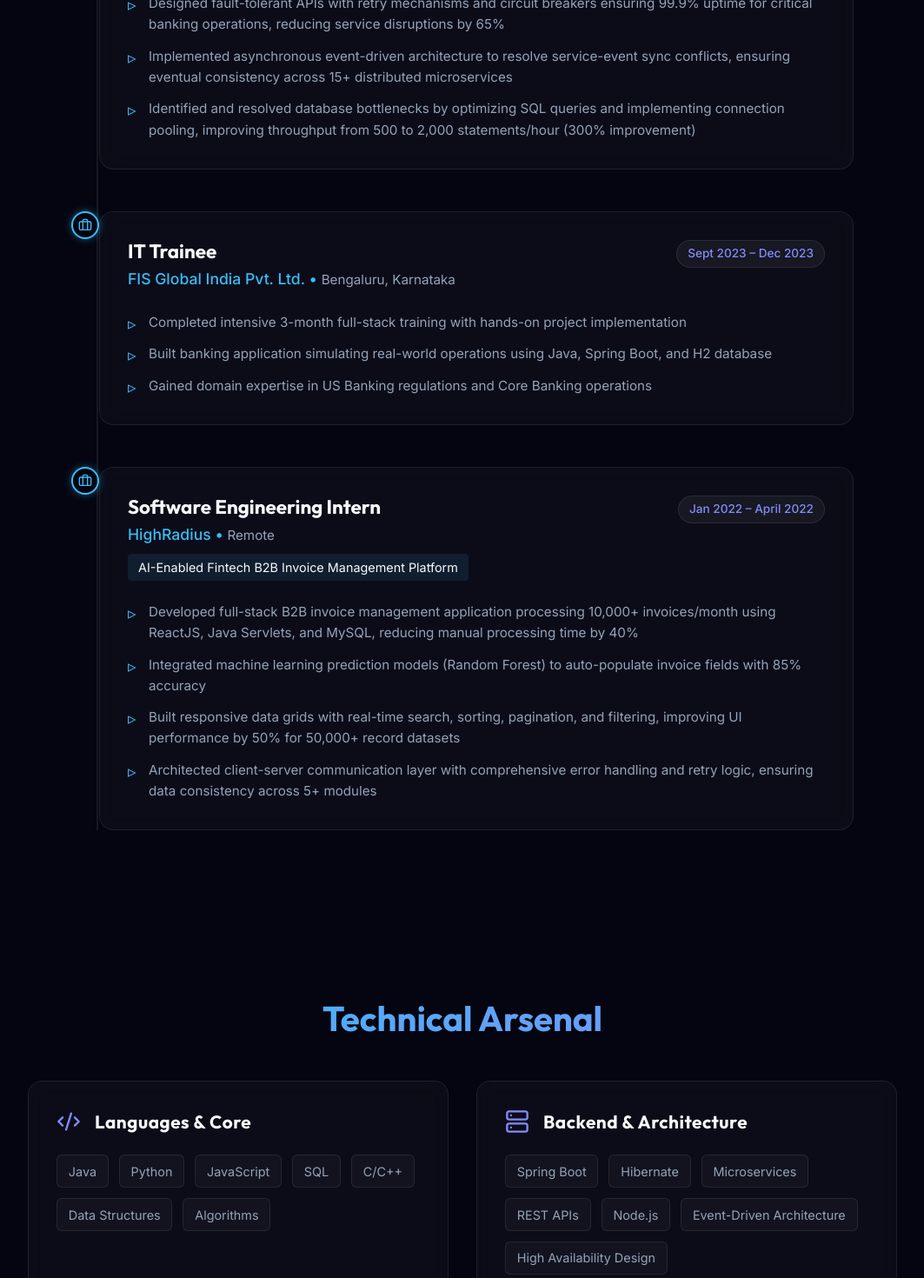
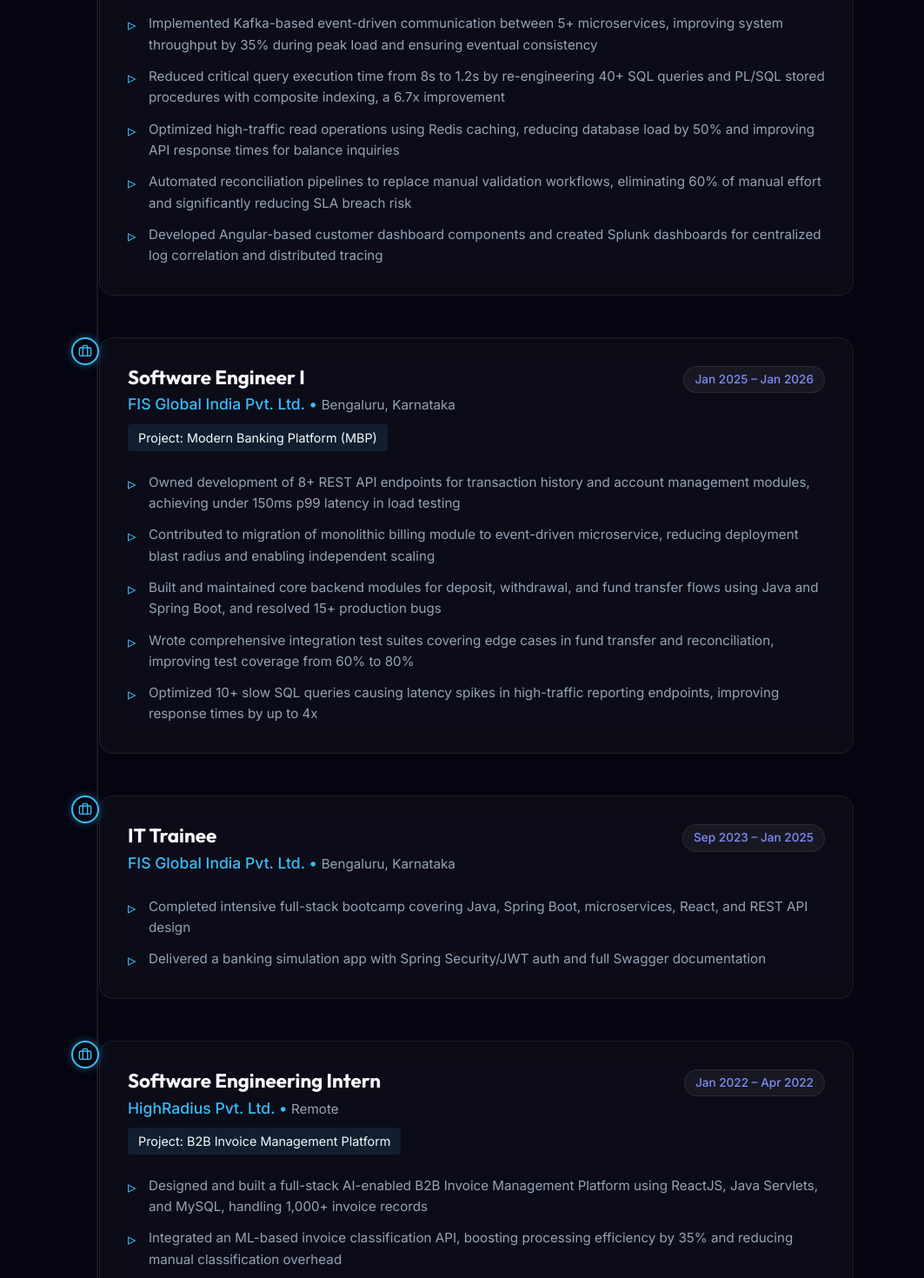
Before and after one commit to shrutikri/Shruti-s-PORTFOLIO-2026, a React (Vite) app: page / in a window 1280 px wide. Shown: the part 1240-2710 px from the top of the page at 87% size, without its empty margins (108-1171 px from the left). Built offline with nearby package versions, Linux system fonts and the light colour scheme.

Commit message:
Align portfolio content with updated resume (restoring original social links)

```diff
--- a/src/App.jsx
+++ b/src/App.jsx
@@ -1,4 +1,4 @@
-import React, { useState, useEffect } from 'react';
+import { useState, useEffect } from 'react';
 import Navbar from './components/Navbar';
 import Footer from './components/Footer';
 import Hero from './components/Hero';
--- a/src/components/AIAssistant.jsx
+++ b/src/components/AIAssistant.jsx
@@ -1,6 +1,6 @@
-import React, { useState, useRef, useEffect } from 'react';
+import { useState, useRef, useEffect } from 'react';
 import { motion, AnimatePresence } from 'framer-motion';
-import { MessageSquare, X, Send, Sparkles } from 'lucide-react';
+import { X, Send, Sparkles } from 'lucide-react';
 import Fuse from 'fuse.js';
 import './AIAssistant.css';
 
@@ -8,33 +8,38 @@
 const qaData = [
   {
     q: "What is your main programming language?",
-    a: "My core programming languages are Java, Python, and JavaScript. I am highly proficient in building scalable backends with Java and Spring Boot.",
+    a: "My core programming languages are Java, JavaScript, Python, SQL, and C++. I have deep expertise in Java and Spring Boot for building backend services.",
     keywords: "programming language languages java python js javascript main core stack tech"
   },
   {
     q: "Where do you currently work?",
-    a: "I currently work as a Software Engineer II at FIS Global in Bengaluru, where I architect and maintain microservices-based backends handling 10,000+ daily transactions.",
+    a: "I work as a Software Engineer II at FIS Global in Bengaluru. I have been with FIS Global for 2.8+ years (since September 2023), progressing from IT Trainee to Software Engineer I and now Software Engineer II.",
     keywords: "work experience current job company fis global role position employment career"
   },
   {
     q: "Tell me about your FIS projects and achievements.",
-    a: "At FIS Global, I worked on the Modern Banking Platform. I optimized SQL queries and connection pooling, improving throughput by 300%. I also architected a microservices backend ensuring 99.9% uptime and reduced service disruptions by 65%.",
+    a: "At FIS Global, I work on the Modern Banking Platform, a distributed system serving 150K+ accounts and 50K+ daily transactions at under 200ms latency. I implemented Kafka-based messaging, optimized SQL queries from 8s to 1.2s (a 6.7x improvement), introduced Redis caching to reduce database load by 50%, and automated reconciliation pipelines eliminating 60% of manual effort.",
     keywords: "performance scalable optimization speed throughput bottleneck database sql fis global banking projects achievements work"
   },
   {
     q: "What frontend technologies do you know?",
-    a: "I have experience with ReactJS, Angular, HTML5, CSS3, Bootstrap, and building responsive, dynamic designs.",
+    a: "I have hands-on experience with React, Angular, HTML5, and CSS3. At FIS Global, I developed Angular-based customer dashboard components for transaction tracking and account management.",
     keywords: "frontend ui web react reactjs angular css html design interface"
   },
   {
     q: "Are you good at algorithms and data structures?",
-    a: "Yes! I have solved 250+ problems on LeetCode across Easy, Medium, and Hard difficulty levels. I have strong proficiency in Dynamic Programming, Graphs, Trees, and Two-Pointer strategies.",
+    a: "Yes! I have solved 400+ problems on LeetCode. I have strong problem-solving skills, particularly in Graphs, Dynamic Programming, Trees, Sliding Window, and Binary Search.",
     keywords: "dsa algorithm algorithms data structures leetcode leet code problem solving competitive coding graph tree"
   },
   {
     q: "Do you have experience with microservices?",
-    a: "Absolutely. I architected a fault-tolerant microservices backend using Event-Driven Architecture ensuring eventual consistency across 15+ distributed services.",
+    a: "Absolutely. I design and deliver scalable microservices using Java/Spring Boot and Kafka. I have worked on async event-driven systems, implemented patterns like Saga and Circuit Breaker, and migrated monolithic modules to independent services.",
     keywords: "microservices architecture micro service event driven distributed system backend"
+  },
+  {
+    q: "What projects have you built?",
+    a: "My key projects include a Distributed Rate Limiter (token bucket/sliding window, handling 10K+ req/sec on AWS EC2), a fully designed Banking System (using Saga, Circuit Breaker, PostgreSQL sharding), and a Vehicle Parking Management mobile app in Flutter with optical plate recognition and Firebase.",
+    keywords: "projects rate limiter banking system vehicle parking url shortener simulator"
   },
   {
     q: "How can I contact Shruti?",
@@ -43,7 +48,7 @@
   },
   {
     q: "What is your current CTC?",
-    a: "My current CTC is 12 LPA. I am aiming for challenging roles at big tech companies.",
+    a: "My current CTC is 12 LPA. I am aiming for senior engineering roles at top product companies.",
     keywords: "ctc salary compensation package pay expected current lpa remuneration money offer"
   }
 ];
--- a/src/components/Experience.jsx
+++ b/src/components/Experience.jsx
@@ -1,4 +1,3 @@
-import React from 'react';
 import { motion } from 'framer-motion';
 import { Briefcase } from 'lucide-react';
 import './Experience.css';
@@ -9,40 +8,55 @@
     role: "Software Engineer II",
     company: "FIS Global India Pvt. Ltd.",
     location: "Bengaluru, Karnataka",
-    period: "Sept 2023 – Present",
-    project: "Project: Modern Banking Platform (MBP)",
+    period: "Jan 2026 – Present",
+    project: "Project: Modern Banking Platform (MBP) - Serving 150k+ accounts, 50K+ daily transactions",
     highlights: [
-      "Architected and maintained microservices-based backend using Java and Spring Boot handling 10,000+ daily transactions across loan payoff, deposits, and real-time balance updates serving 500,000+ active customers",
-      "Designed fault-tolerant APIs with retry mechanisms and circuit breakers ensuring 99.9% uptime for critical banking operations, reducing service disruptions by 65%",
-      "Implemented asynchronous event-driven architecture to resolve service-event sync conflicts, ensuring eventual consistency across 15+ distributed microservices",
-      "Identified and resolved database bottlenecks by optimizing SQL queries and implementing connection pooling, improving throughput from 500 to 2,000 statements/hour (300% improvement)"
+      "Designed and delivered scalable RESTful microservices in Java/Spring Boot for loan processing, balance management, and transaction reconciliation, processing 50K+ daily transactions at under 200ms latency",
+      "Implemented Kafka-based event-driven communication between 5+ microservices, improving system throughput by 35% during peak load and ensuring eventual consistency",
+      "Reduced critical query execution time from 8s to 1.2s by re-engineering 40+ SQL queries and PL/SQL stored procedures with composite indexing, a 6.7x improvement",
+      "Optimized high-traffic read operations using Redis caching, reducing database load by 50% and improving API response times for balance inquiries",
+      "Automated reconciliation pipelines to replace manual validation workflows, eliminating 60% of manual effort and significantly reducing SLA breach risk",
+      "Developed Angular-based customer dashboard components and created Splunk dashboards for centralized log correlation and distributed tracing"
     ]
   },
   {
     id: 2,
-    role: "IT Trainee",
+    role: "Software Engineer I",
     company: "FIS Global India Pvt. Ltd.",
     location: "Bengaluru, Karnataka",
-    period: "Sept 2023 – Dec 2023",
-    project: "",
+    period: "Jan 2025 – Jan 2026",
+    project: "Project: Modern Banking Platform (MBP)",
     highlights: [
-      "Completed intensive 3-month full-stack training with hands-on project implementation",
-      "Built banking application simulating real-world operations using Java, Spring Boot, and H2 database",
-      "Gained domain expertise in US Banking regulations and Core Banking operations"
+      "Owned development of 8+ REST API endpoints for transaction history and account management modules, achieving under 150ms p99 latency in load testing",
+      "Contributed to migration of monolithic billing module to event-driven microservice, reducing deployment blast radius and enabling independent scaling",
+      "Built and maintained core backend modules for deposit, withdrawal, and fund transfer flows using Java and Spring Boot, and resolved 15+ production bugs",
+      "Wrote comprehensive integration test suites covering edge cases in fund transfer and reconciliation, improving test coverage from 60% to 80%",
+      "Optimized 10+ slow SQL queries causing latency spikes in high-traffic reporting endpoints, improving response times by up to 4x"
     ]
   },
   {
     id: 3,
+    role: "IT Trainee",
+    company: "FIS Global India Pvt. Ltd.",
+    location: "Bengaluru, Karnataka",
+    period: "Sep 2023 – Jan 2025",
+    project: "",
+    highlights: [
+      "Completed intensive full-stack bootcamp covering Java, Spring Boot, microservices, React, and REST API design",
+      "Delivered a banking simulation app with Spring Security/JWT auth and full Swagger documentation"
+    ]
+  },
+  {
+    id: 4,
     role: "Software Engineering Intern",
-    company: "HighRadius",
+    company: "HighRadius Pvt. Ltd.",
     location: "Remote",
-    period: "Jan 2022 – April 2022",
-    project: "AI-Enabled Fintech B2B Invoice Management Platform",
+    period: "Jan 2022 – Apr 2022",
+    project: "Project: B2B Invoice Management Platform",
     highlights: [
-      "Developed full-stack B2B invoice management application processing 10,000+ invoices/month using ReactJS, Java Servlets, and MySQL, reducing manual processing time by 40%",
-      "Integrated machine learning prediction models (Random Forest) to auto-populate invoice fields with 85% accuracy",
-      "Built responsive data grids with real-time search, sorting, pagination, and filtering, improving UI performance by 50% for 50,000+ record datasets",
-      "Architected client-server communication layer with comprehensive error handling and retry logic, ensuring data consistency across 5+ modules"
+      "Designed and built a full-stack AI-enabled B2B Invoice Management Platform using ReactJS, Java Servlets, and MySQL, handling 1,000+ invoice records",
+      "Integrated an ML-based invoice classification API, boosting processing efficiency by 35% and reducing manual classification overhead",
+      "Architected a normalized database schema with optimized SQL queries, achieving under 1.5s page load times across dynamic data tables"
     ]
   }
 ];
--- a/src/components/Footer.jsx
+++ b/src/components/Footer.jsx
@@ -1,4 +1,3 @@
-import React from 'react';
 import { Github, Linkedin, Mail, Code2 } from 'lucide-react';
 import './Footer.css';
 
--- a/src/components/Navbar.jsx
+++ b/src/components/Navbar.jsx
@@ -1,7 +1,7 @@
-import React from 'react';
 import { Github, Linkedin, Mail, Code2 } from 'lucide-react';
 import './Navbar.css';
 
+// eslint-disable-next-line react/prop-types
 const Navbar = ({ isScrolled }) => {
   return (
     <header className={`navbar ${isScrolled ? 'scrolled' : ''}`}>
--- a/src/components/Projects.jsx
+++ b/src/components/Projects.jsx
@@ -1,14 +1,13 @@
-import React from 'react';
 import { motion } from 'framer-motion';
 import { ExternalLink, Github, Code, Layout, Layers } from 'lucide-react';
 import './Projects.css';
 
 const projects = [
   {
-    title: "Scalable URL Shortener",
-    category: "System Design Practice",
-    description: "Designed a highly scalable URL shortening service capable of supporting 1M+ daily requests. Implemented consistent hashing for database sharding and Redis caching to minimize latency on redirection.",
-    tags: ["System Design", "Redis", "Hashing", "High Availability"],
+    title: "Distributed Rate Limiter",
+    category: "System Design & Backend",
+    description: "Developed a production-grade distributed rate limiting service using token bucket and sliding window algorithms, deployed on AWS EC2 with Redis as the shared state store. Handles 10K+ requests/sec, dynamic rate limiting rules, and graceful degradation.",
+    tags: ["Java", "Spring Boot", "Redis", "Docker", "AWS EC2", "System Design"],
     icon: <Code />,
     githubRef: "https://github.com/shrutikri",
     demoRef: "#"
@@ -23,10 +22,10 @@
     demoRef: "#"
   },
   {
-    title: "Core Banking Simulator",
-    category: "Backend Development",
-    description: "Built a fully functional banking application simulating real-world operations using Java, Spring Boot, and H2 database. Created during intensive full-stack training, gaining deep domain expertise in Banking regulations.",
-    tags: ["Java", "Spring Boot", "H2 Database", "Full Stack"],
+    title: "Banking System - Full System Design",
+    category: "System Design & Microservices",
+    description: "Created end-to-end HLD and LLD for a distributed banking platform covering account management, payments, fraud detection, and notifications, designed to support 1M+ users (Kafka, Redis, PostgreSQL sharding, Saga, Circuit Breaker).",
+    tags: ["Java", "Spring Boot", "Kafka", "Redis", "PostgreSQL", "AWS", "System Design"],
     icon: <Layers />,
     githubRef: "https://github.com/shrutikri",
     demoRef: "#"
--- a/src/components/Skills.jsx
+++ b/src/components/Skills.jsx
@@ -1,28 +1,27 @@
-import React from 'react';
 import { motion } from 'framer-motion';
 import { Code2, Server, Database, Cloud } from 'lucide-react';
 import './Skills.css';
 
 const skillCategories = [
   {
-    title: "Languages \u0026 Core",
+    title: "Languages & CS Core",
     icon: <Code2 className="skill-icon" />,
-    skills: ["Java", "Python", "JavaScript", "SQL", "C/C++", "Data Structures", "Algorithms"]
+    skills: ["Java", "JavaScript", "Python", "SQL", "C++", "OOP", "Design Patterns", "Multithreading", "Data Structures & Algorithms"]
   },
   {
-    title: "Backend \u0026 Architecture",
+    title: "Backend & System Design",
     icon: <Server className="skill-icon" />,
-    skills: ["Spring Boot", "Hibernate", "Microservices", "REST APIs", "Node.js", "Event-Driven Architecture", "High Availability Design"]
+    skills: ["Spring Boot", "Hibernate", "Microservices", "RESTful APIs", "Kafka", "Node.js", "Distributed Caching", "Rate Limiting", "Event-Driven Architecture", "Database Sharding", "HLD & LLD"]
   },
   {
-    title: "Databases \u0026 Storage",
+    title: "Databases & Cloud",
     icon: <Database className="skill-icon" />,
-    skills: ["Oracle", "MySQL", "PostgreSQL", "MongoDB", "PL/SQL", "Query Optimization", "Database Indexing"]
+    skills: ["PostgreSQL", "MySQL", "Oracle", "MongoDB", "Redis", "Firebase", "AWS (EC2, S3, Lambda, API Gateway)", "Docker", "CI/CD (Jenkins, Git)"]
   },
   {
-    title: "DevOps \u0026 Tools",
+    title: "Frontend, Observability & Tools",
     icon: <Cloud className="skill-icon" />,
-    skills: ["Splunk", "JUnit", "Postman", "Git", "JIRA", "CI/CD", "Linux", "Swagger", "ReactJS", "Angular"]
+    skills: ["React", "Angular", "HTML5 & CSS3", "Splunk", "Postman", "Swagger / OpenAPI", "JUnit", "JIRA", "Agile / Scrum"]
   }
 ];
 
```
Also changed, not shown: src/components/Hero.jsx (+3 -4 lines).
